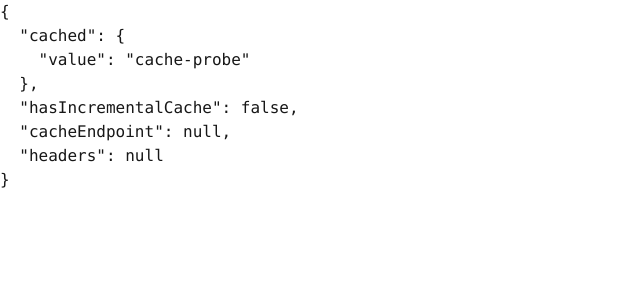
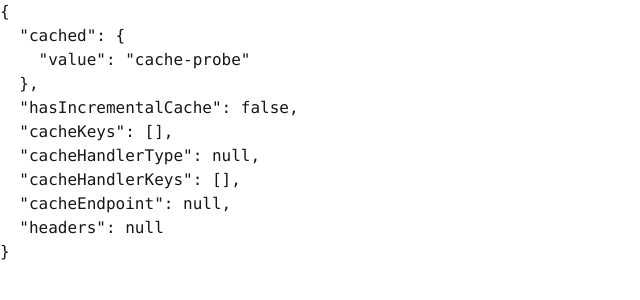
Before and after one commit to AndrewMohawk/react-middleware-sample-app-vercel, a Next.js app: page /inspect-cache in a window 1280 px wide. Shown: the top 300 px of the page, without its empty margins (0-640 px from the left). Built offline with nearby package versions, Linux system fonts and the light colour scheme.

Commit message:
Expand cache runtime introspection

```diff
--- a/app/inspect-cache/page.tsx
+++ b/app/inspect-cache/page.tsx
@@ -18,13 +18,17 @@ export default async function InspectCachePage() {
   const cache = (globalThis as typeof globalThis & {
     __incrementalCache?: CacheShape
   }).__incrementalCache
+  const cacheHandler = cache?.cacheHandler
 
   const body = JSON.stringify(
     {
       cached,
       hasIncrementalCache: Boolean(cache),
-      cacheEndpoint: cache?.cacheHandler?.cacheEndpoint ?? null,
-      headers: cache?.cacheHandler?.headers ?? null,
+      cacheKeys: cache ? Object.keys(cache as object).sort() : [],
+      cacheHandlerType: cacheHandler?.constructor?.name ?? null,
+      cacheHandlerKeys: cacheHandler ? Object.keys(cacheHandler as object).sort() : [],
+      cacheEndpoint: cacheHandler?.cacheEndpoint ?? null,
+      headers: cacheHandler?.headers ?? null,
     },
     null,
     2
```
